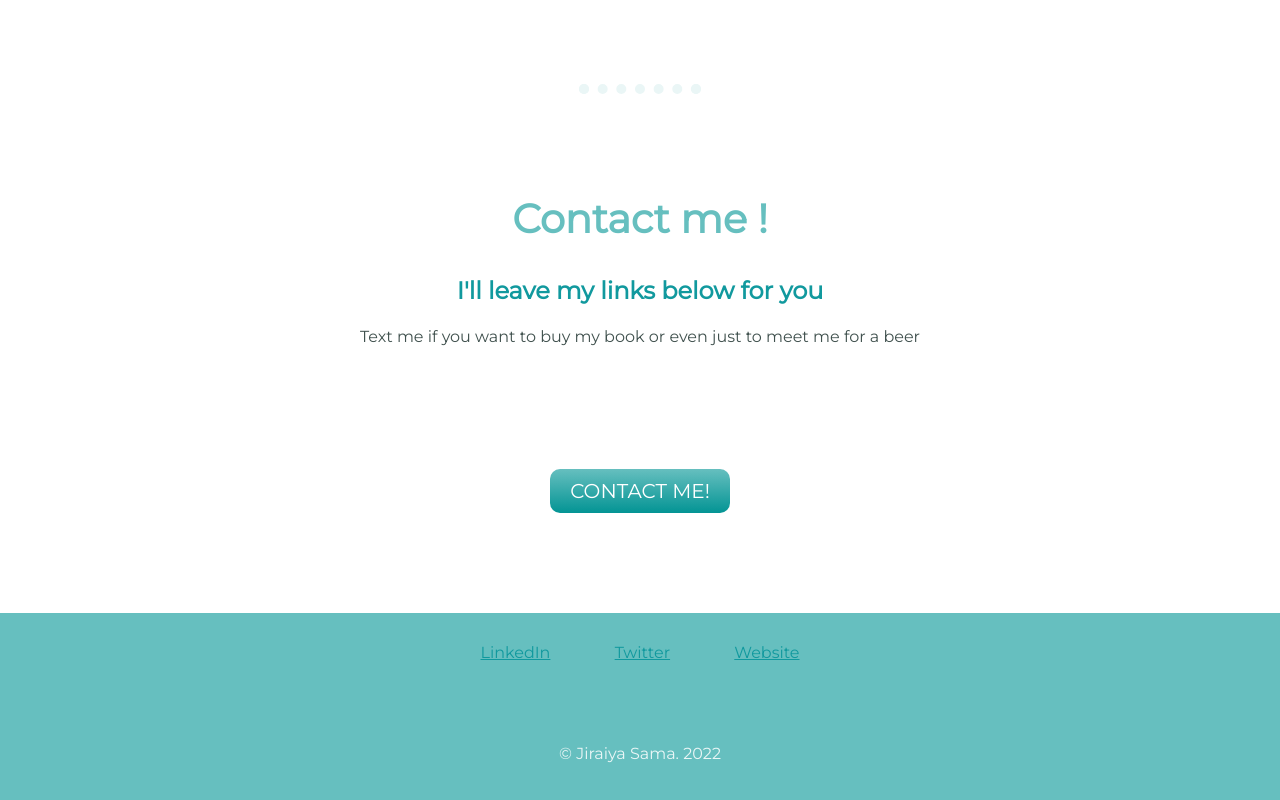
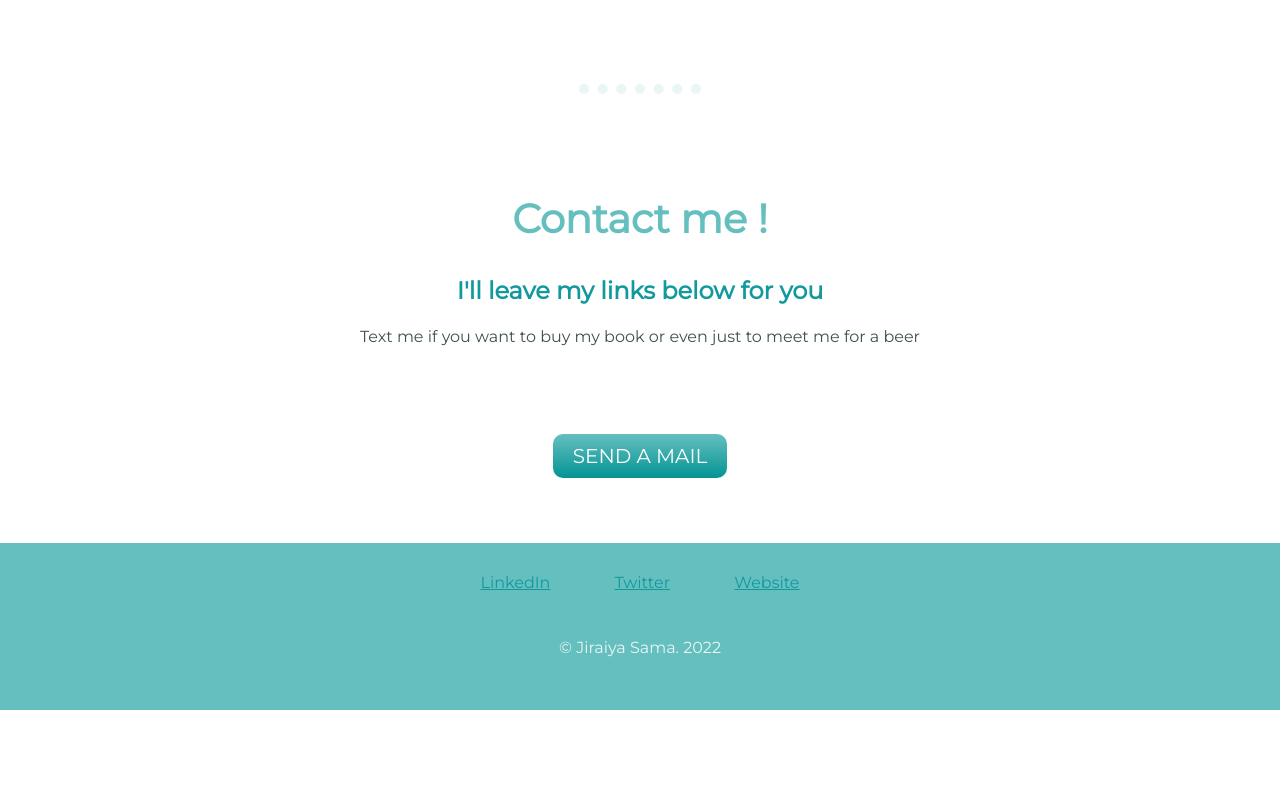
Before and after one commit to YarkoPavuk88/command.X, a plain HTML site: page index.html in a window 1280 px wide. Shown: the part 2233-3033 px from the top of the page. After the commit the page ends 2943 px from the top, so only its background shows below. Drawn offline with Linux system fonts and the light colour scheme.

Commit message:
bootstrap test

```diff
--- a/css/mode.css
+++ b/css/mode.css
@@ -42,7 +42,8 @@ body {
 .botc {
     font-family: 'Montserrat', sans-serif;
     background-color: #66BFBF;
-    margin-bottom: -20px;
+    /* margin-bottom: -20px; */
+    padding-bottom: 20px;
 }
 
 .botc a{
@@ -55,7 +56,8 @@ body {
  .botc p {
     display: block;
     color: #EAF6F6;
-    padding: 30px;
+    padding: 10px;
+    margin-top: 0;
  }
 
 h1 {
@@ -143,7 +145,7 @@ a {
     padding: 10px 20px 10px 20px;
     text-decoration: none;
     display: inline-block;
-    margin: 100px;
+    margin: 65px;
 
   }
 
--- a/index.html
+++ b/index.html
@@ -44,10 +44,9 @@
           <h2>Contact me !</h2>
           <h3>I'll leave my links below for you</h3>
           <p>Text me if you want to buy my book or even just to meet me for a beer</p>
-          <a id="btn" href="mailto:yarekyky@gmail.com">CONTACT ME!</a>
+          <a id="btn" href="mailto:yarekyky@gmail.com">SEND A MAIL</a>
         </div>
     </div>
-
 
     <footer class="botc">
         <a class="footer-link" href="https://www.linkedin.com/">LinkedIn</a>
```
Also changed, not shown: Bootstrap-instalation/Bootstrap.html (added).
